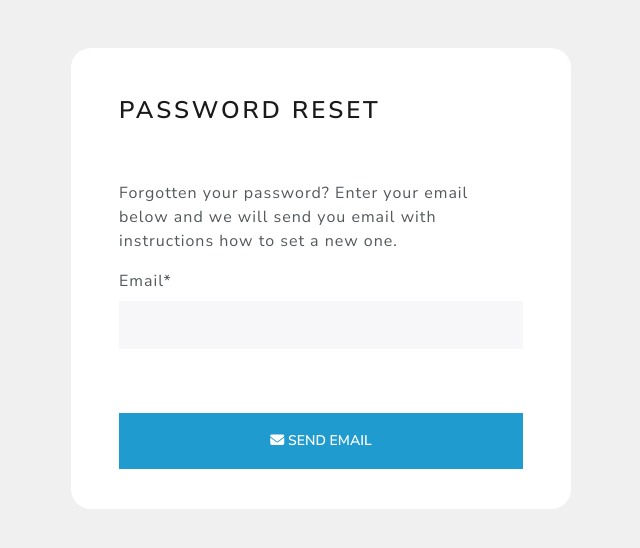
After one commit to eccololo/django-projects, a Django app: page /reset_password in a window 1280 px wide. The commit adds this page. Shown: the top 548 px of the page, without its empty margins (319-959 px from the left). Run offline with Django 5.2, Linux system fonts and the light colour scheme; some libraries are stand-ins or nearby versions.

Commit message:
Add user password reset functionality to SecureUp Django project.

```diff
--- a/SecureUp/secureup/secureapp/templates/index.html
+++ b/SecureUp/secureup/secureapp/templates/index.html
@@ -68,9 +68,9 @@
 <br />
 <br />
 
-<footer class="navbar navbar-expand-lg navbar-light bg-white">
-  <a class="btn btn-alert p-2 link-style" type="button" href="{% url 'home' %}">
-    Password management
+<footer class="navbar navbar-expand-lg navbar-light bg-white justify-content-center">
+  <i class="fa-solid fa-key"></i><a class="btn btn-secondary" type="button" href="{% url 'reset_password' %}">
+    Forgotten Your Password?
   </a>
 </footer>
 
--- /dev/null
+++ b/SecureUp/secureup/secureapp/templates/password-reset/password-reset.html
@@ -0,0 +1,23 @@
+{% extends 'base.html' %}
+{% load static %}
+{% load crispy_forms_tags %}
+{% block title %}SecureUp | Reset Password{% endblock %}
+{% block content %}
+<br /><br />
+<div class="container bg-white shadow-md px-5 pb-3 pt-4 form-layout">
+    <br />
+    <h3>Password Reset</h3>
+    <br /><br />
+    <p>Forgotten your password? Enter your email below and we will send you email
+        with instructions how to set a new one.
+    </p>
+
+    <form method="POST">
+        {% csrf_token %}
+        {{ form|crispy }}
+        <br /><br />
+        <button type="submit" class="btn btn-info btn-log w-100 p-3 btn-block"><i class="fa-solid fa-envelope"></i> Send Email</button>
+    </form>
+    <br />
+</div>
+{% endblock %}
--- a/SecureUp/secureup/secureapp/urls.py
+++ b/SecureUp/secureup/secureapp/urls.py
@@ -1,5 +1,8 @@
 from django.urls import path
 from . import views
+
+# Password Management
+from django.contrib.auth import views as auth_views
 
 urlpatterns = [
     path("", views.home, name="home"),
@@ -7,4 +10,18 @@ urlpatterns = [
     path("dashboard", views.dashboard, name="dashboard"),
     path("user-logout", views.user_logout, name="user-logout"),
     path("account-locked", views.account_locked, name="account-locked"),
+    # Password Management Urls/Views
+
+    # If doesn't work change in names - to _.
+    # 1. Submit email for reseting password.
+    path("reset_password", auth_views.PasswordResetView.as_view(template_name="password-reset/password-reset.html"), name="reset_password"),
+
+    # 2. Success message - reset password email was send successfuly.
+    path("reset_password_sent", auth_views.PasswordResetDoneView.as_view(template_name="password-reset/password-reset-sent.html"), name="password_reset_done"),
+
+    # 3. Send link to given email to reset password.
+    path("reset/<uidb64>/<token>/", auth_views.PasswordResetConfirmView.as_view(template_name="password-reset/password-reset-form.html"), name="password_reset_confirm"),
+
+    # 4. Show success message that password was changed.
+    path("reset_password_complete", auth_views.PasswordResetCompleteView.as_view(template_name="password-reset/password-reset-complete.html"), name="password_reset_complete")
 ]
```
Also changed, not shown: SecureUp/secureup/secureapp/templates/password-reset/password-reset-complete.html (added, +16 -0 lines), SecureUp/secureup/secureapp/templates/password-reset/password-reset-form.html (added, +22 -0 lines), SecureUp/secureup/secureapp/templates/password-reset/password-reset-sent.html (added, +13 -0 lines), SecureUp/secureup/secureup/settings.py (+13 -0 lines).
